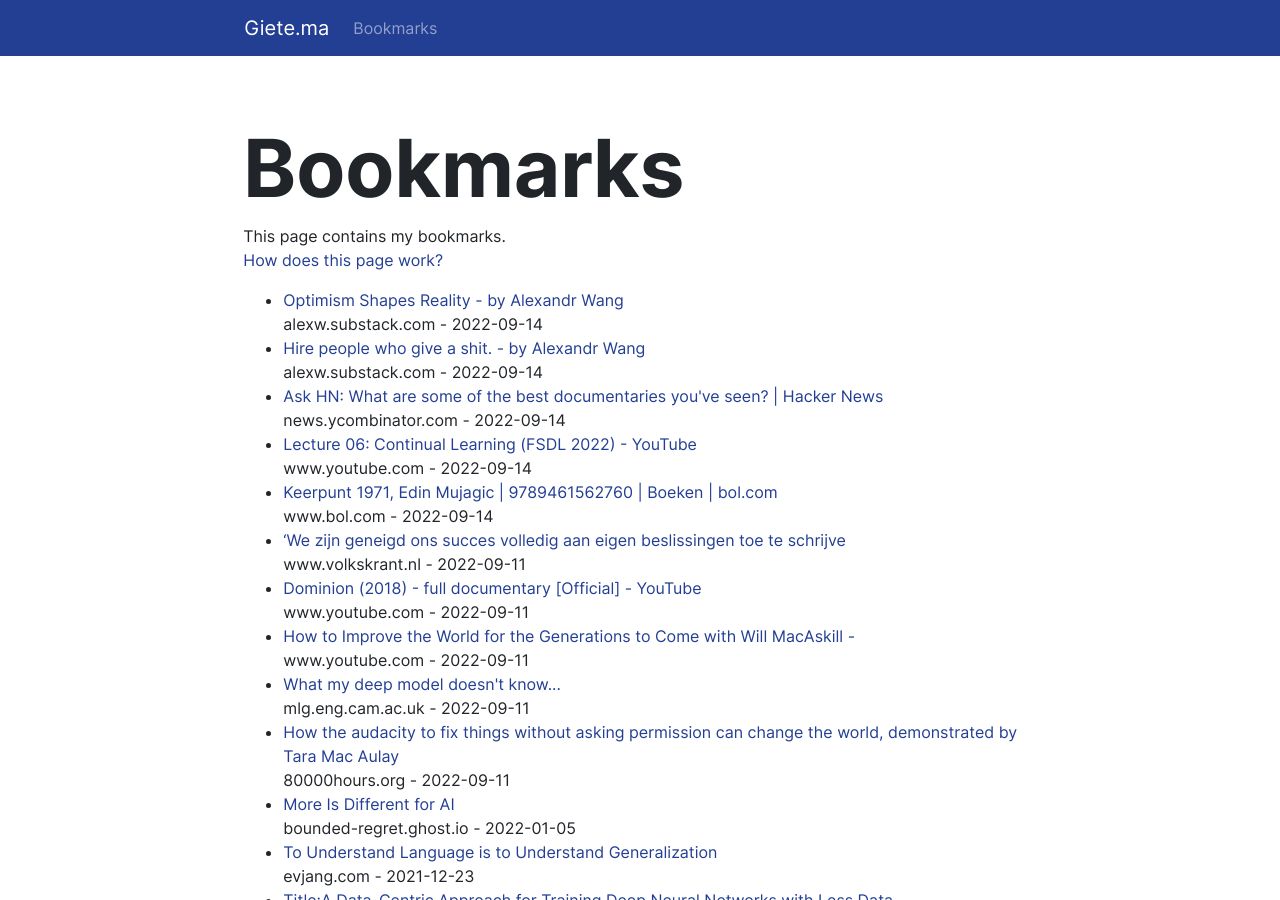
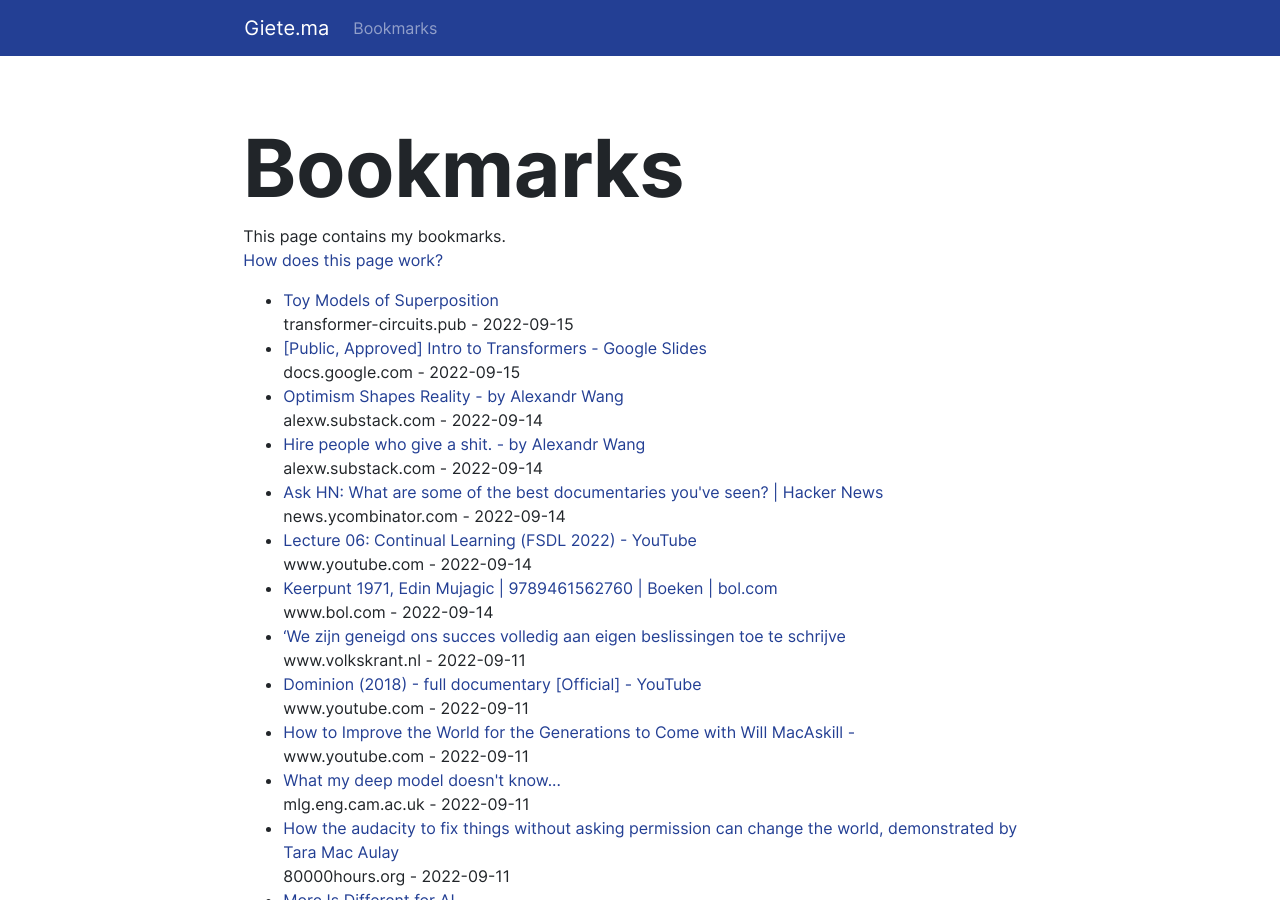
Before and after one commit to gietema/gietema.github.io, a Jekyll site: the page built from bookmarks.html, in a window 1280 px wide and 900 px high. Built offline with Jekyll 4.4.1, drawn with Linux system fonts in a browser that asks for light colours; nearby versions of some CDN libraries.

Commit message:
Update bookmarks

```diff
--- a/bookmarks.html
+++ b/bookmarks.html
@@ -8,6 +8,8 @@ This page contains my bookmarks.
     <a href="/posts/2020/06/13/publishing-bookmarks.html">How does this page work?</a>
 </p>
 <ul>
+<li><a href="https://transformer-circuits.pub/2022/toy_model/index.html" target="_blank">Toy Models of Superposition</a><br>transformer-circuits.pub - 2022-09-15</li>
+<li><a href="https://docs.google.com/presentation/d/1ZXFIhYczos679r70Yu8vV9uO6B1J0ztzeDxbnBxD1S0/edit?usp=embed_facebook&usp=embed_facebook&usp=embed_facebook&usp=embed_facebook" target="_blank">[Public, Approved] Intro to Transformers - Google Slides</a><br>docs.google.com - 2022-09-15</li>
 <li><a href="https://alexw.substack.com/p/optimism-shapes-reality" target="_blank">Optimism Shapes Reality - by Alexandr Wang</a><br>alexw.substack.com - 2022-09-14</li>
 <li><a href="https://alexw.substack.com/p/hire" target="_blank">Hire people who give a shit. - by Alexandr Wang</a><br>alexw.substack.com - 2022-09-14</li>
 <li><a href="https://news.ycombinator.com/item?id=32799789" target="_blank">Ask HN: What are some of the best documentaries you've seen? | Hacker News</a><br>news.ycombinator.com - 2022-09-14</li>
```
